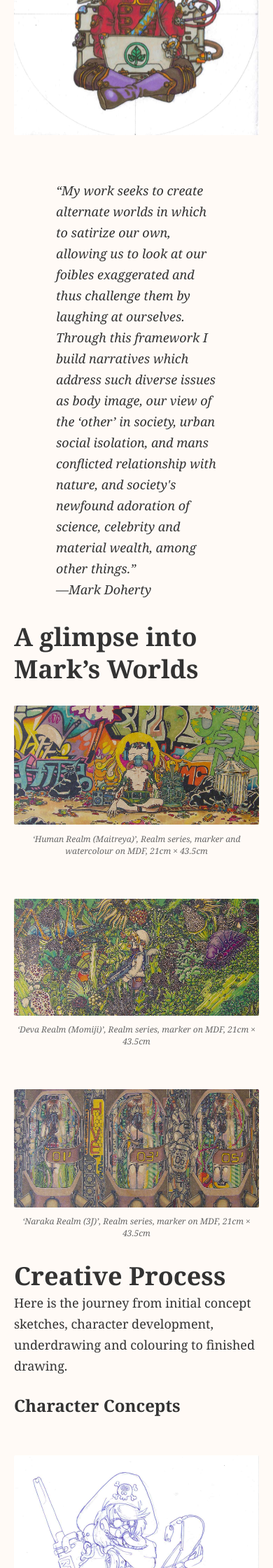
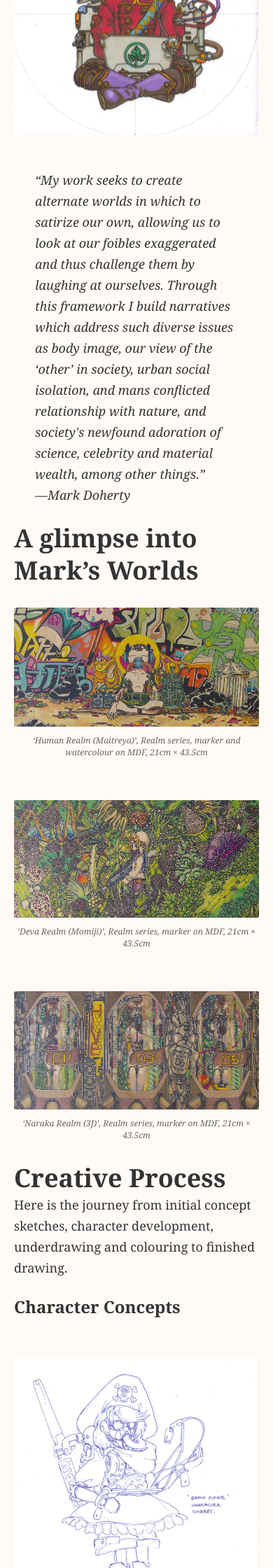
Before and after one commit to paddyohanlon/remote-manifesto, a Jekyll site: the page built from index.html, in a window 390 px wide. Shown: the part 1211-3451 px from the top of the page at 70% size. Built offline with Jekyll 4.4.1, drawn with Linux system fonts in a browser that asks for light colours; nearby versions of some CDN libraries; Markdown is read by kramdown in place of the engine named in the settings.

Commit message:
Adjust blockquote margins on small screens

```diff
--- a/css/_typography.scss
+++ b/css/_typography.scss
@@ -131,8 +131,12 @@ blockquote {
   $font-size: 24px;
   font-size: pem($font-size);
   @include scale(line-height, 40px, $font-size);
-  @include scale(margin, 40px 80px, $font-size);
+  @include scale(margin, 20px 40px, $font-size);
   @include type-italic;
+
+  @media only screen and (min-width: $break-medium) {
+    @include scale(margin, 40px 80px, $font-size);
+  }
 }
 
 .lead {
--- a/css/main.css
+++ b/css/main.css
@@ -583,10 +583,17 @@ blockquote {
   line-height: 1.66667em;
   /* unwrap lists for values that have multiple list of values such as text-shadow */
   /* unwrap lists for values that have multiple list of values such as text-shadow */
-  margin: 1.66667em 3.33333em;
+  margin: 0.83333em 1.66667em;
   font-family: warnock-pro, georgia, sans-serif;
   font-style: italic;
   font-weight: 300;
+}
+@media only screen and (min-width: 47.5em) {
+  blockquote {
+    /* unwrap lists for values that have multiple list of values such as text-shadow */
+    /* unwrap lists for values that have multiple list of values such as text-shadow */
+    margin: 1.66667em 3.33333em;
+  }
 }
 
 .lead {
```
